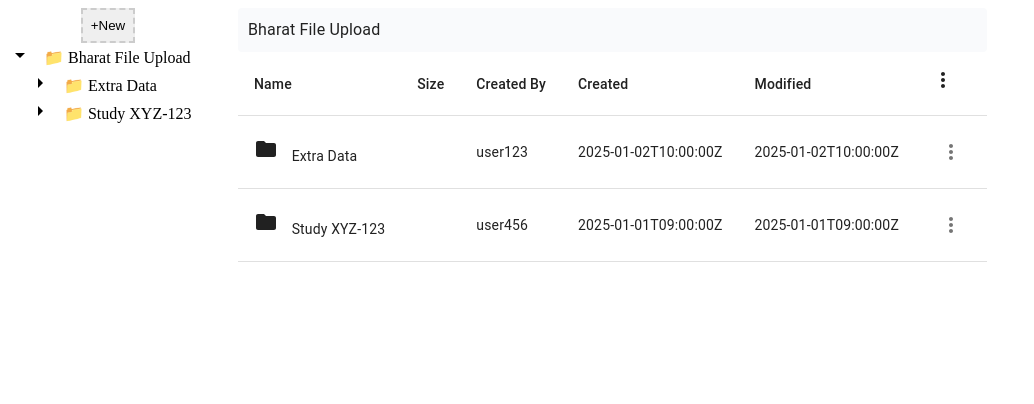
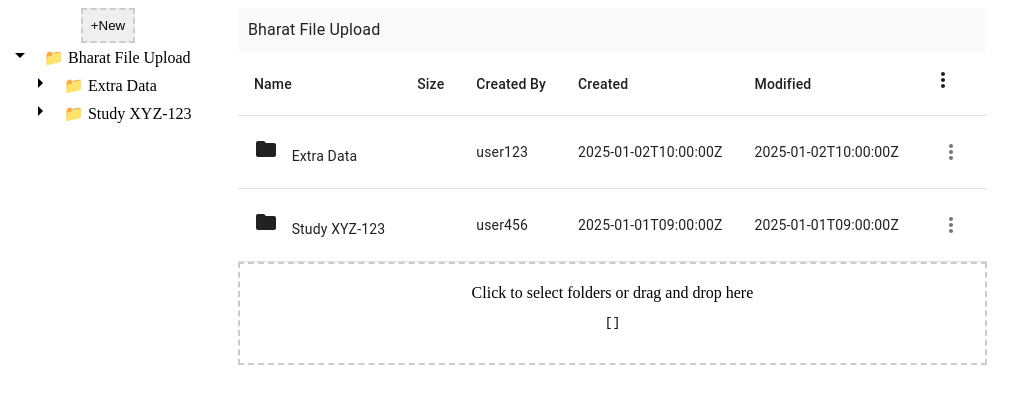
Before and after one commit to bharatsonwane/drag-drop-hierarchical-folder-management, a React (Vite) app: page / in a window 1280 px wide. Shown: the top 404 px of the page, without its empty margins (0-1034 px from the left). Built offline with nearby package versions, Linux system fonts and the light colour scheme.

Commit message:
update file upload

```diff
--- a/src/components/FileUpload.jsx
+++ b/src/components/FileUpload.jsx
@@ -1,51 +1,114 @@
-import React, { useState } from 'react';
+import React, { useState } from "react";
 
 const FileUpload = () => {
-  const [directoryStructure, setDirectoryStructure] = useState(null);
+  const [directoryStructure, setDirectoryStructure] = useState([]);
 
-  const handleDirectoryPicker = async () => {
-    try {
-      const directoryHandle = await window.showDirectoryPicker();
-      const root = {
-        id: `folder_${Date.now()}`,
-        name: directoryHandle.name,
-        type: 'folder',
-        children: [],
-        folderId: Date.now(),
-      };
+  const handleDropFolder = async (event) => {
+    event.preventDefault();
+    const items = Array.from(event.dataTransfer.items || []);
 
-      const traverseDirectory = async (dirHandle, parent) => {
-        for await (const entry of dirHandle.values()) {
-          const entryId = `folder_${Date.now()}`;
-          const entryNode = {
-            id: entryId,
-            name: entry.name,
-            type: entry.kind,
+    const traverseFileTree = async (item, path = "") => {
+      if (item.isFile) {
+        const file = await new Promise((resolve) => item.file(resolve));
+        return file;
+      } else if (item.isDirectory) {
+        const dirReader = item.createReader();
+        const entries = await new Promise((resolve) =>
+          dirReader.readEntries(resolve)
+        );
+        if (entries.length === 0) {
+          return {
+            name: item.name,
+            type: "folder",
+            relativePath: `${path}${item.name}/`,
             children: [],
-            folderId: Date.now(),
           };
+        } else {
+          const children = await Promise.all(
+            entries.map((entry) =>
+              traverseFileTree(entry, `${path}${item.name}/`)
+            )
+          );
+          return {
+            name: item.name,
+            type: "folder",
+            relativePath: `${path}${item.name}/`,
+            children: children || [],
+          };
+        }
+      }
+    };
 
-          if (entry.kind === 'file') {
-            const file = await entry.getFile();
-            entryNode.file = file;
-          } else if (entry.kind === 'directory') {
-            await traverseDirectory(entry, entryNode);
-          }
+    const structure = await Promise.all(
+      items.map((item) => traverseFileTree(item.webkitGetAsEntry()))
+    );
 
-          parent.children.push(entryNode);
+    console.log("structure", structure);
+
+    setDirectoryStructure(structure);
+  };
+
+  const handleSelectFolder = (event) => {
+    const fileobject = event.target.files;
+    const files = Array.from(fileobject || []);
+
+    console.log("files", files);
+    const root = [];
+    // Helper function to find or create folder
+    function findOrCreateFolder(children, folderName) {
+      let folder = children.find(
+        (item) => item.name === folderName && item.type === "folder"
+      );
+      if (!folder) {
+        folder = { name: folderName, type: "folder", children: [] };
+        children.push(folder);
+      }
+      return folder;
+    }
+
+    // Iterate through each file and build the tree
+    files.forEach((file) => {
+      const parts = file.webkitRelativePath.split("/"); // Split path into parts
+      let currentLevel = root;
+
+      parts.forEach((part, index) => {
+        if (index !== parts.length - 1) {
+          /* It's a folder */
+          currentLevel = findOrCreateFolder(currentLevel, part).children;
+        } else {
+          /* It's a file */
+          currentLevel.push(file);
         }
-      };
+      });
+    });
 
-      await traverseDirectory(directoryHandle, root);
-      setDirectoryStructure(root);
-    } catch (error) {
-      console.error('Error accessing directory:', error);
-    }
+    console.log("root", root);
+
+    return root;
   };
 
   return (
-    <div>
-      <button onClick={handleDirectoryPicker}>Select Folder</button>
+    <div
+      onDragOver={(event) => event.preventDefault()}
+      onDrop={handleDropFolder}
+      style={{
+        border: "2px dashed #ccc",
+        padding: "20px",
+        textAlign: "center",
+      }}
+    >
+      <input
+        type="file"
+        webkitdirectory="true"
+        directory="true"
+        multiple
+        onChange={handleSelectFolder}
+        style={{ display: "none" }}
+        id="fileInput"
+      />
+      <label htmlFor="fileInput" style={{ cursor: "pointer" }}>
+        Click to select folders or drag and drop here
+      </label>
       <pre>{JSON.stringify(directoryStructure, null, 2)}</pre>
     </div>
   );
--- a/src/pages/dragDrop/FolderDragAndDrop.jsx
+++ b/src/pages/dragDrop/FolderDragAndDrop.jsx
@@ -11,6 +11,7 @@ import {
   moveNodeByIds,
 } from "../../helper/file";
 import folderStructureData from "../../data/data";
+import FileUpload from "../../components/FileUpload";
 
 const FolderDragAndDrop = () => {
   const holdTimeoutRef = useRef(null);
@@ -211,6 +212,7 @@ const FolderDragAndDrop = () => {
             selectedNodes={selectedNodes}
             handleMultiSelectUnselectNode={handleMultiSelectUnselectNode}
           />
+          <FileUpload />
         </div>
       </div>
       {isDragging && (
```
